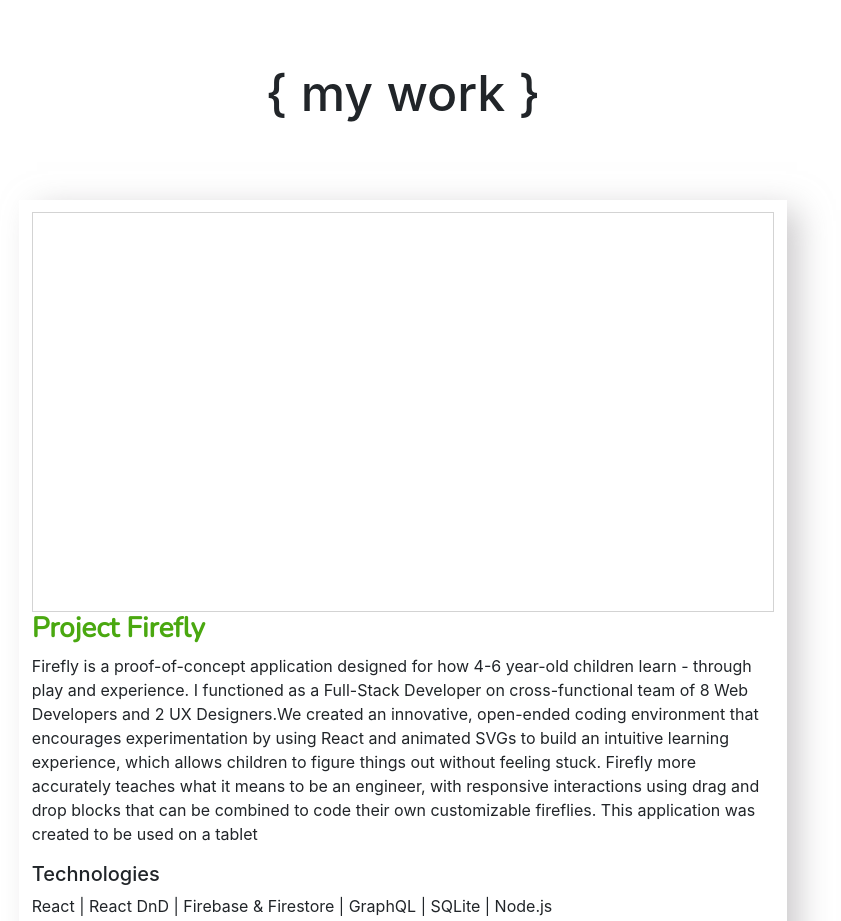
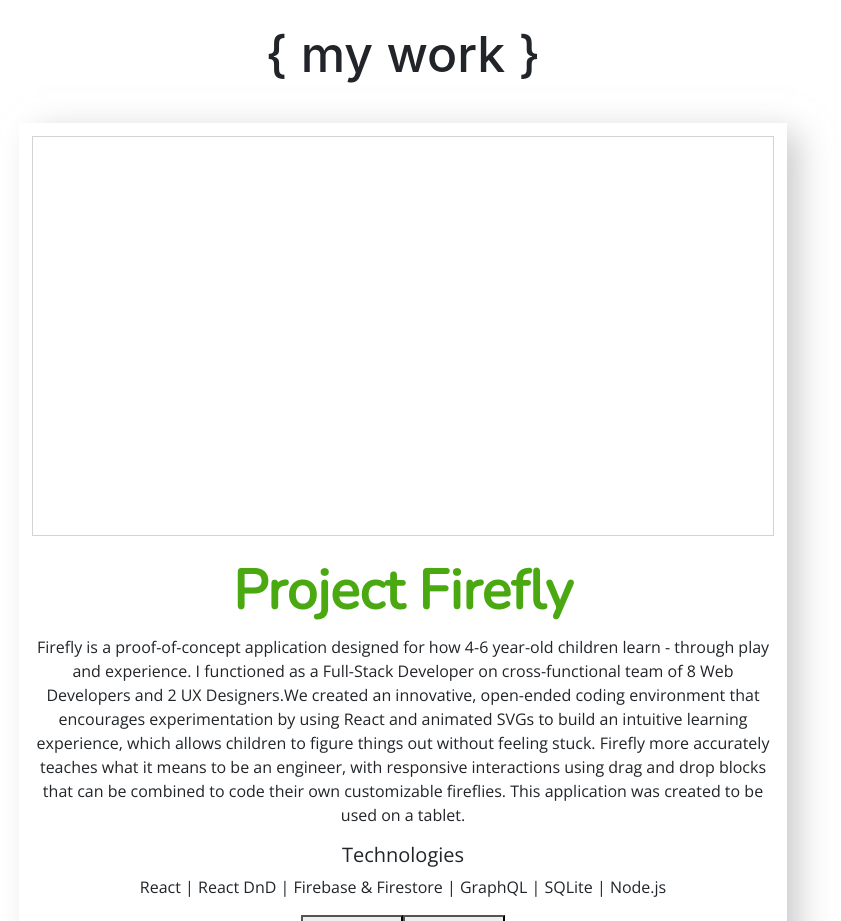
Before and after one commit to LCRT215/Portfolio, a React (Create React App) app: page /work in a window 1280 px wide. Shown: the part 160-1081 px from the top of the page, without its empty margins (237-1078 px from the left). Built offline with nearby package versions, Linux system fonts and the light colour scheme; a web font is replaced by a local one.

Commit message:
project updates

```diff
--- a/public/index.html
+++ b/public/index.html
@@ -29,6 +29,14 @@
       Learn how to configure a non-root public URL by running `npm run build`.
     -->
     <link
+      href="https://fonts.googleapis.com/css?family=Raleway&display=swap"
+      rel="stylesheet"
+    />
+    <link
+      href="https://fonts.googleapis.com/css?family=Open+Sans&display=swap"
+      rel="stylesheet"
+    />
+    <link
       href="https://fonts.googleapis.com/css?family=Amatic+SC|Just+Me+Again+Down+Here|Mansalva|Zeyada&display=swap"
       rel="stylesheet"
     />
--- a/src/components/Projects/ProjectCard2.js
+++ b/src/components/Projects/ProjectCard2.js
@@ -4,17 +4,16 @@ import "./Projects.css";
 
 function ProjectCard2(props) {
   return (
-    <div className="card2-container">
+    <div className="cardContainer">
       <div className="projectImg"></div>
+      <div className="textContainer">
+        <h3 className={`title ${props.titleFont}`}> {props.title} </h3>
+        <p className="description">{props.description} </p>
 
-      {/* className={`projects-title ${props.titleColor}`} */}
-
-      <h3 className={`title ${props.titleFont}`}> {props.title} </h3>
-      <p>{props.description} </p>
-
-      <div className="tech">
-        <h5>Technologies</h5>
-        <p>{props.tech}</p>
+        <div className="tech">
+          <h5>Technologies</h5>
+          <p>{props.tech}</p>
+        </div>
       </div>
       <div className="buttons">
         <a href={props.link} target="_blank">
--- a/src/components/Projects/Projects.css
+++ b/src/components/Projects/Projects.css
@@ -6,14 +6,14 @@
   align-items: center;
 }
 .header {
-  margin: 5%;
+  margin: 2% 0;
   font-size: 50px;
 }
 
 /* ProjectCard2.js */
-.card2-container {
+.cardContainer {
   width: 60%;
-  /* text-align: center; */
+  text-align: center;
   /* border: lightgray solid 1px; */
   padding: 1%;
   margin: 1% 0;
@@ -28,6 +28,14 @@
   height: 400px;
 }
 
+/* .textContainer {
+  margin-top: 4%;
+} */
+.title {
+  font-size: 55px;
+  margin-top: 3%;
+  margin-bottom: 1.5%;
+}
 .loveLeslie {
   font-family: "Mansalva", cursive;
   color: #cd5c5c;
@@ -42,6 +50,12 @@
   font-family: "Comfortaa", cursive;
   font-weight: bold;
   color: #d6b45e;
+}
+.tech {
+  font-family: "Open Sans", sans-serif;
+}
+.description {
+  font-family: "Open Sans", sans-serif;
 }
 /* .replate-projects-card {
   height: 400px;
--- a/src/components/Projects/projectData.js
+++ b/src/components/Projects/projectData.js
@@ -4,7 +4,7 @@ export default [
     title: "Project Firefly",
     titleFont: "firefly",
     description:
-      "Firefly is a proof-of-concept application designed for how 4-6 year-old children learn - through play and experience. I functioned as a Full-Stack Developer on cross-functional team of 8 Web Developers and 2 UX Designers.We created an innovative, open-ended coding environment that encourages experimentation by using React and animated SVGs to build an intuitive learning experience, which allows children to figure things out without feeling stuck. Firefly more accurately teaches what it means to be an engineer, with responsive interactions using drag and drop blocks that can be combined to code their own customizable fireflies. This application was created to be used on a tablet",
+      "Firefly is a proof-of-concept application designed for how 4-6 year-old children learn - through play and experience. I functioned as a Full-Stack Developer on cross-functional team of 8 Web Developers and 2 UX Designers.We created an innovative, open-ended coding environment that encourages experimentation by using React and animated SVGs to build an intuitive learning experience, which allows children to figure things out without feeling stuck. Firefly more accurately teaches what it means to be an engineer, with responsive interactions using drag and drop blocks that can be combined to code their own customizable fireflies. This application was created to be used on a tablet.",
     tech:
       "React | React DnD | Firebase & Firestore | GraphQL | SQLite | Node.js",
     github: "https://github.com/projectfirefly",
@@ -15,7 +15,7 @@ export default [
     title: "Replate",
     titleFont: "replate",
     description:
-      "Replate is an fully responsive application that allows local businesses to donate their leftover foods and have a volunteer pick up the food and take it to peoples in need. Think a philanthropic UberEats. I created the UI for this application and am currently developing a back-end to make this a full-stack project",
+      "Replate is an fully responsive application that allows local businesses to donate their leftover foods and have a volunteer pick up the food and take it to peoples in need. (Think a philanthropic UberEats.) I created the UI for this application and am currently developing a back-end to make this a full-stack project.",
     tech: "HTML | LESS | JavaScript ",
     link: "https://ecstatic-saha-6686b6.netlify.com/",
     github: "https://github.com/replate-phil/UI-Build-Week-1"
@@ -38,6 +38,6 @@ export default [
       "A to Z was a project I developed the back-end for with with a team of front-end developers. Pitch: Many stay home moms report feeling 'stir crazy' and their social needs are not met. Enter ABC experience (Think AirBNB experiences...but for stay at home moms) . People can host an experience, and earn money leading people on activities they love.",
     tech: "React | Node.js | Sqlite3 | Express | Jest",
     github: "https://github.com/a-to-z-experiences/AtoZ_backend",
-    link: "#"
+    link: "https://github.com/a-to-z-experiences/AtoZ_backend"
   }
 ];
```
Also changed, not shown: src/components/Projects/ProjectCard.js (deleted, +0 -21 lines), src/components/Projects/Projects.js (+1 -7 lines), 1 other file (tests, documents, lock files or other folders).
